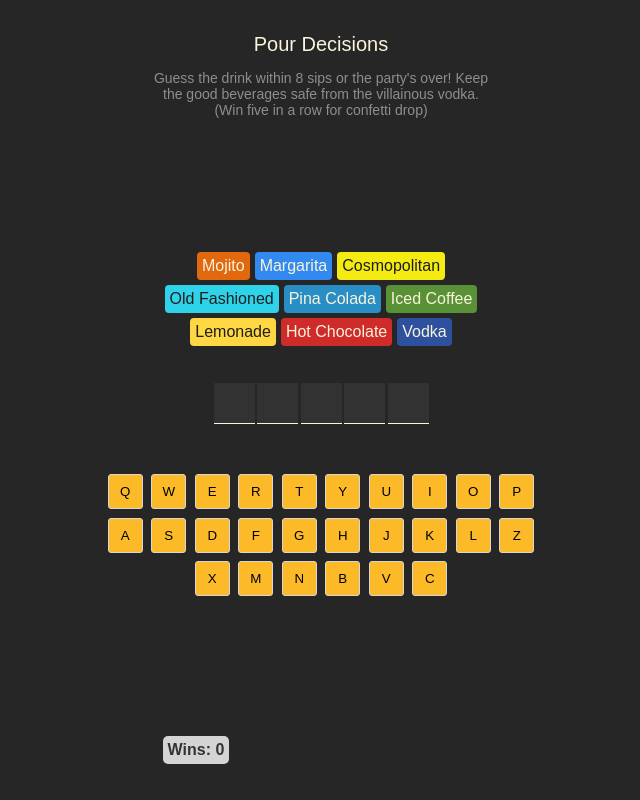
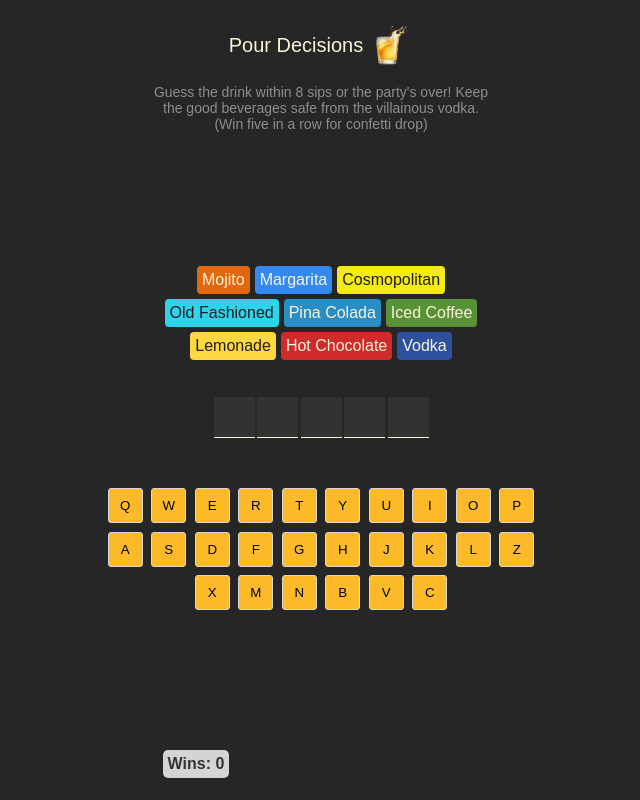
Before and after one commit to Veektaw/hangman, a React (Vite) app: page / in a window 1280 px wide. Shown: the whole page, without its empty margins (319-959 px from the left). Built offline with nearby package versions, Linux system fonts and the light colour scheme.

Commit message:
Completed game logic

```diff
--- a/index.html
+++ b/index.html
@@ -2,10 +2,11 @@
 <html lang="en">
   <head>
     <meta charset="UTF-8" />
-    <link rel="icon" type="image/svg+xml" href="/vite.svg" />
-    <meta name="viewport" content="width=device-width, initial-scale=1.0" />
+    <meta charset="UTF-8">  <meta name="viewport" content="width=device-width, initial-scale=1.0"> <meta name="description" content="Save all the drinks from the villainous vodka, in 8 shots."> <link rel="icon" href="/src/assets/icon.png" type="image/png">  <link rel="preconnect" href="https://fonts.googleapis.com">
+    <link rel="preconnect" href="https://fonts.gstatic.com" crossorigin>
+    <link href="https://fonts.googleapis.com/css2?family=Inter:ital,opsz,wght@0,14..32,100..900;1,14..32,100..900&display=swap" rel="stylesheet">
     <link rel="stylesheet" href="/src/App.css">
-    <title>Hangman</title>
+    <title>Pour Decisions</title>
   </head>
   <body>
     <div id="app"></div>
--- a/src/App.css
+++ b/src/App.css
@@ -18,15 +18,22 @@ main {
   flex-direction: column;
   align-items: center;
 }
-
 header {
   text-align: center;
+}
+
+.icon{
+  width: 50px;
 }
 
 header > h1 {
   font-size: 1.25rem;
   font-weight: 500;
   color: #F9F4DA;
+  display: flex;
+  align-items: center;
+  justify-content: center;
+  margin: 0 auto;
 }
 
 header > p {
--- a/src/components/header.jsx
+++ b/src/components/header.jsx
@@ -1,11 +1,15 @@
 import ReactConfetti from "react-confetti";
+import iconImage from "../assets/icon.png";
 
 export default function Header({ numberOfWins }) {
   return (
     <>
       <header className="header">
         {numberOfWins === 5 && <ReactConfetti />}
-        <h1>Pour Decisions</h1>
+        <h1>
+          Pour Decisions
+          <img className="icon" src={iconImage} alt="Pour decisions logo" />
+        </h1>
         <p>
           Guess the drink within 8 sips or the party's over! Keep the good
           beverages safe from the villainous vodka.
--- a/src/components/word.jsx
+++ b/src/components/word.jsx
@@ -14,7 +14,10 @@ export default function Word() {
   const [currentAlphabets, setCurrentAlphabets] =
     React.useState(uniqueAlphabets);
   const [guessedLetters, setGuessedLetters] = React.useState([]);
-  const [numberOfWins, setNumberOfWins] = React.useState(0);
+  const [numberOfWins, setNumberOfWins] = React.useState(() => {
+    const savedWins = localStorage.getItem("numberOfWins");
+    return savedWins ? parseInt(savedWins, 5) : 0;
+  });
 
   const wrongGuessArray = guessedLetters.filter(
     (letter) => !currentWord.includes(letter)
@@ -72,6 +75,10 @@ export default function Word() {
     updateWins();
   }, [isGameWon, isGameLost]);
 
+  React.useEffect(() => {
+    localStorage.setItem("numberOfWins", numberOfWins.toString());
+  }, [numberOfWins]);
+
   const keyboardElements = currentAlphabets.split("").map((letter, index) => {
     const isGuessed = guessedLetters.includes(letter);
     const isCorrect = isGuessed && currentWord.includes(letter);
--- a/src/main.jsx
+++ b/src/main.jsx
@@ -3,8 +3,6 @@ import Word from "./components/word";
 export default function Main() {
   return (
     <main>
-      {/* <WinsState /> */}
-      {/* <Languages /> */}
       <Word />
     </main>
   );
```
Also changed, not shown: src/assets/icon.png (added).
